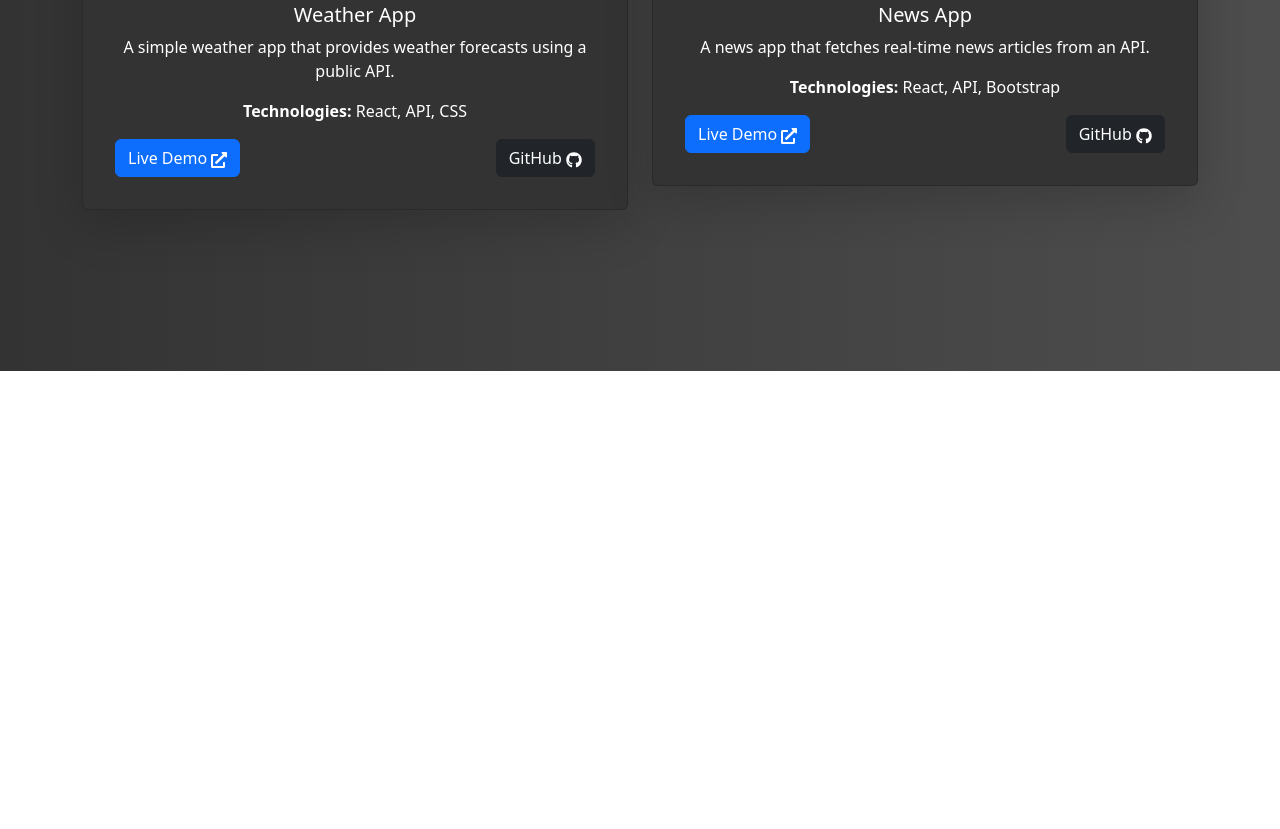
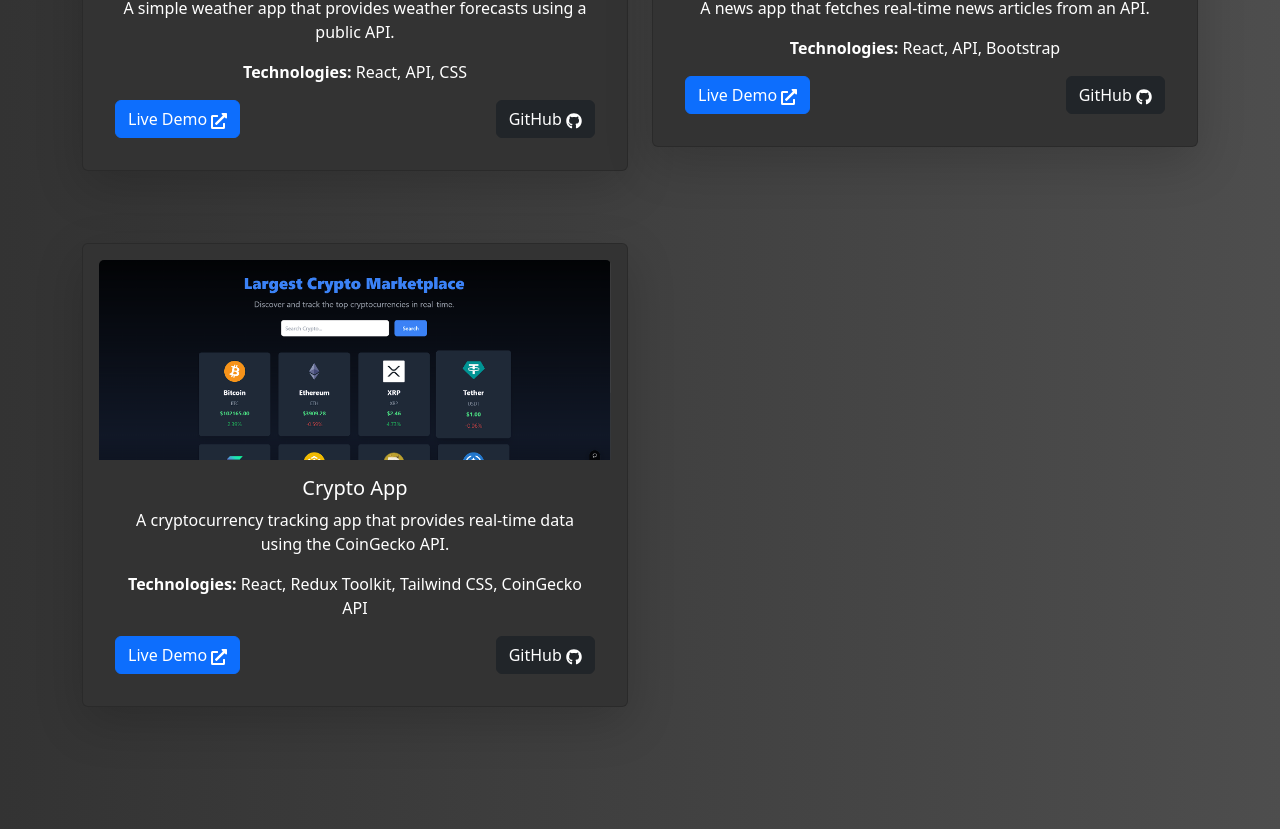
Before and after one commit to KrishnaMore19/portfolio, a React (Vite) app: page /projects in a window 1280 px wide. Shown: the part 491-1320 px from the top of the page. Before the commit the page ends 862 px from the top, so only its background shows below. Built offline with nearby package versions, Linux system fonts and the light colour scheme.

Commit message:
Your commit message

```diff
--- a/src/component/About.jsx
+++ b/src/component/About.jsx
@@ -7,7 +7,6 @@
 import c from '../assets/image/c.png';
 import sql from '../assets/image/mysql.png';
 import react from '../assets/image/react.png';
-import bootstrap from '../assets/image/bootstrap.png';
 import Tailwind from '../assets/image/Tailwind CSS.png';
 
 function About() {
--- a/src/component/Project.jsx
+++ b/src/component/Project.jsx
@@ -4,6 +4,7 @@
 // Import images correctly
 import weatherImage from '../assets/image/weather.png';
 import newsImage from '../assets/image/news.png';
+import cryptoImage from '../assets/image/Cr.png'; // Import the crypto project image
 
 function Project() {
   const projectData = [
@@ -13,7 +14,7 @@
       technologies: ['React', 'API', 'CSS'],
       liveDemo: 'https://weather-app-eight-delta-10.vercel.app/',
       github: 'https://github.com/KrishnaMore19/Projects/tree/main/Weather%20apps',
-      screenshot: weatherImage,  // Use the imported image here
+      screenshot: weatherImage, // Use the imported image here
     },
     {
       title: 'News App',
@@ -21,7 +22,15 @@
       technologies: ['React', 'API', 'Bootstrap'],
       liveDemo: 'https://newsapp.example.com',
       github: 'https://github.com/KrishnaMore19/Projects/tree/main/NewsApp',
-      screenshot: newsImage,  // Use the imported image here
+      screenshot: newsImage, // Use the imported image here
+    },
+    {
+      title: 'Crypto App',
+      description: 'A cryptocurrency tracking app that provides real-time data using the CoinGecko API.',
+      technologies: ['React', 'Redux Toolkit', 'Tailwind CSS', 'CoinGecko API'],
+      liveDemo: 'https://crypto-rjawm0jm8-krishnamore19s-projects.vercel.app/', // Replace with your actual live demo link
+      github: 'https://github.com/KrishnaMore19/travel-app', // Replace with your actual GitHub link
+      screenshot: cryptoImage, // Use the imported image here
     },
   ];
 
```
Also changed, not shown: src/assets/image/Cr.png (added), src/assets/image/bootstrap.png (added).
